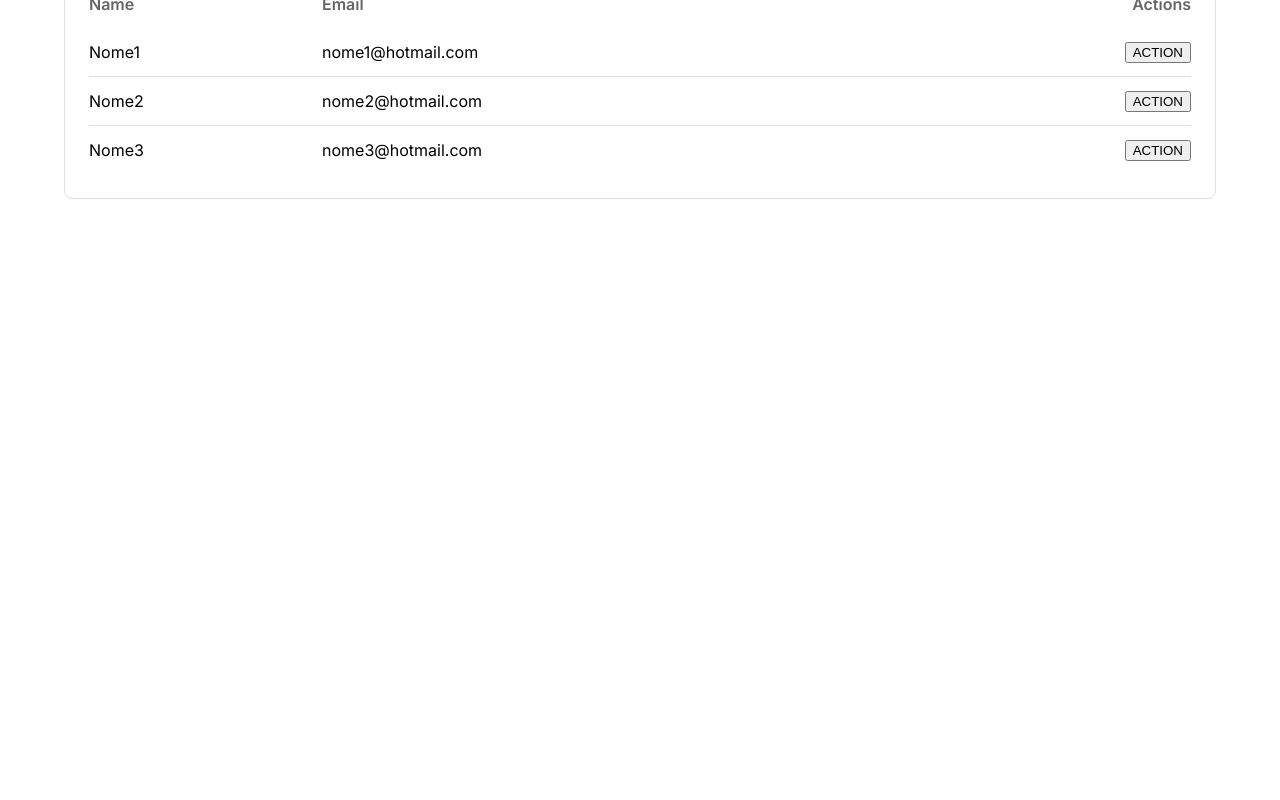
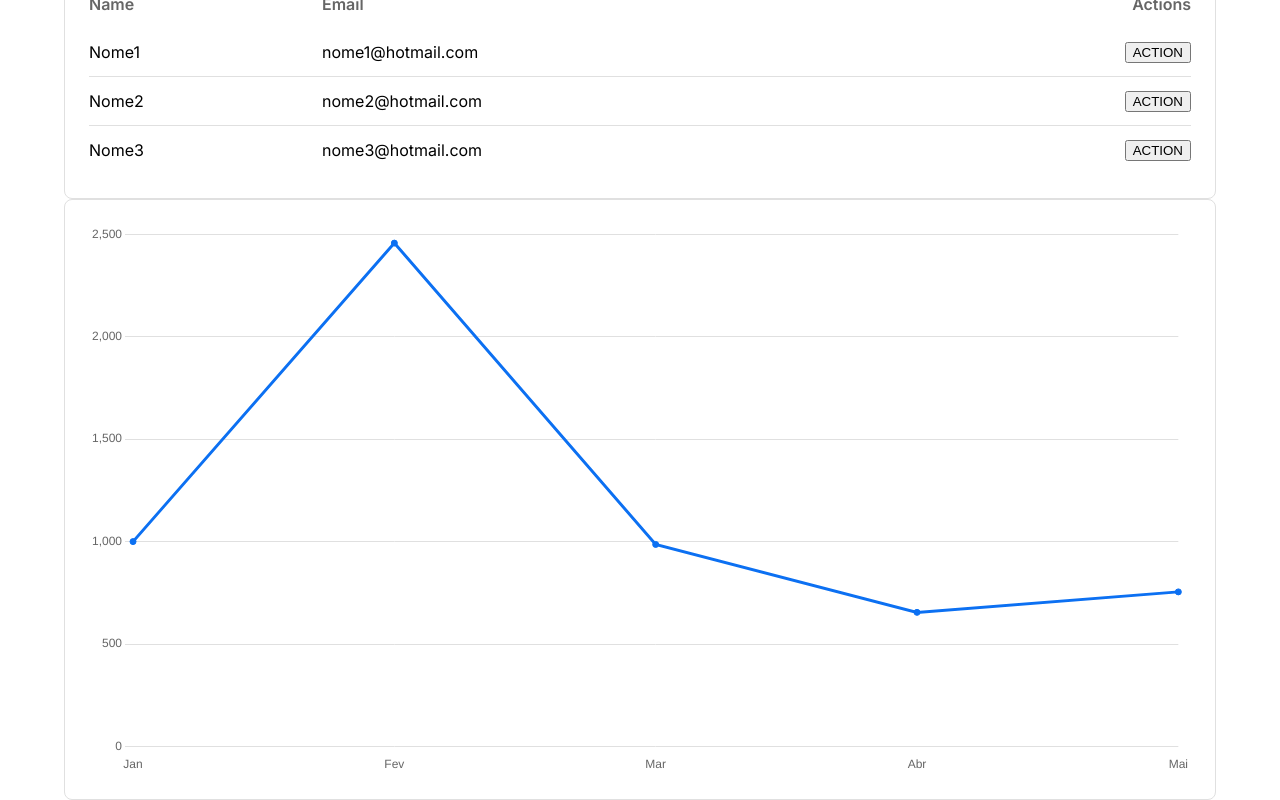
Before and after one commit to guilerm3/dnc-sales-dashboard-gas, a React (Vite) app: page /home in a window 1280 px wide. Shown: the part 483-1283 px from the top of the page. Before the commit the page ends 800 px from the top, so only its background shows below. Built offline with nearby package versions, Linux system fonts and the light colour scheme.

Commit message:
Feat: Chart Component

```diff
--- a/package.json
+++ b/package.json
@@ -14,7 +14,9 @@
     "@emotion/styled": "^11.13.5",
     "@mui/material": "^5.16.8",
     "@types/styled-components": "^5.1.34",
+    "chart.js": "^4.4.7",
     "react": "^18.3.1",
+    "react-chartjs-2": "^5.2.0",
     "react-dom": "^18.3.1",
     "react-router-dom": "^7.0.2",
     "styled-components": "^6.1.13"
--- /dev/null
+++ b/src/components/CustomChart.tsx
@@ -0,0 +1,83 @@
+import { useTheme } from "styled-components";
+import {
+  Chart as ChartJS,
+  CategoryScale,
+  LinearScale,
+  BarElement,
+  PointElement,
+  LineElement,
+  Title,
+  Tooltip,
+  Legend,
+} from "chart.js";
+import { Line } from "react-chartjs-2";
+import { Bar } from "react-chartjs-2";
+import { CustomChartProps } from "../types";
+
+ChartJS.register(
+  CategoryScale,
+  LinearScale,
+  BarElement,
+  PointElement,
+  LineElement,
+  Title,
+  Tooltip,
+  Legend
+);
+
+function CustomChart(props: CustomChartProps) {
+    const { data, labels,type } = props
+    const theme = useTheme()
+    const options = {
+        responsive: true,
+        scaleShowVerticalLines: false,
+        scales: {
+            x: {
+                border: {
+                    display: false
+                },
+                grid: {
+                    display: false
+                },
+                ticks: {
+                    color: theme.typographies.subtitle
+                }
+            },
+            y: {
+                border: {
+                    display: false,
+                },
+                grid: {
+                    color: theme.appDefaultStroke
+                },
+                tickes: {
+                    color: theme.typographies.subtitle,
+                },
+            },
+        },
+        plugins: {
+            legend: {
+                display: false
+            }
+        }
+    }
+
+    const chatData = {
+      labels,
+      datasets: [
+        {
+          data: data,
+          borderColor: "rgb(12, 112, 242)",
+          backgroundColor: "rgba(12, 112, 242, 1)",
+        },
+      ],
+    };
+
+  return type == "bar" ? (
+    <Bar options={options} data={chatData} />
+  ) : (
+    <Line options={options} data={chatData} />
+  )
+}
+
+export default CustomChart;
--- a/src/components/index.ts
+++ b/src/components/index.ts
@@ -1,5 +1,6 @@
 export { default as AvatarList } from "./AvatarList";
 export { default as CustomTable } from "./CustomTable";
+export { default as CustomChart } from "./CustomChart";
 export { default as FormComponent } from "./FormComponent";
 export { default as Header } from "./Header";
 export * from "./BannerImage";
--- a/src/pages/Home.tsx
+++ b/src/pages/Home.tsx
@@ -1,4 +1,4 @@
-import { Header, CardComponent, CustomTable, AvatarList } from "../components"
+import { Header, CardComponent, CustomChart, CustomTable, AvatarList } from "../components"
 import { Container } from "@mui/material"
 import { currencyConverter } from "../utils";
 
@@ -53,6 +53,13 @@
           <CardComponent>
             <CustomTable headers={mockTableData.headers} rows={mockTableData.rows}/>
           </CardComponent>
+          <CardComponent>
+            <CustomChart
+              labels={['Jan', 'Fev', 'Mar', 'Abr', 'Mai']}
+              data={[1000.12, 2456.54, 986.32, 654.89, 754.89, 354.89]}
+              type='line'
+            />
+          </CardComponent>
         </Container>
       </>
     );
--- /dev/null
+++ b/src/types/customChart.d.ts
@@ -0,0 +1,5 @@
+export interface CustomChartProps {
+    labels: string []
+    data: number []
+    type: 'line' | 'bar'
+}
--- a/src/types/index.ts
+++ b/src/types/index.ts
@@ -3,3 +3,4 @@
 export * from './theme'
 export * from './typographies'
 export * from './formComponent'
+export * from './customChart'
```
Also changed, not shown: 1 other file (tests, documents, lock files or other folders).
